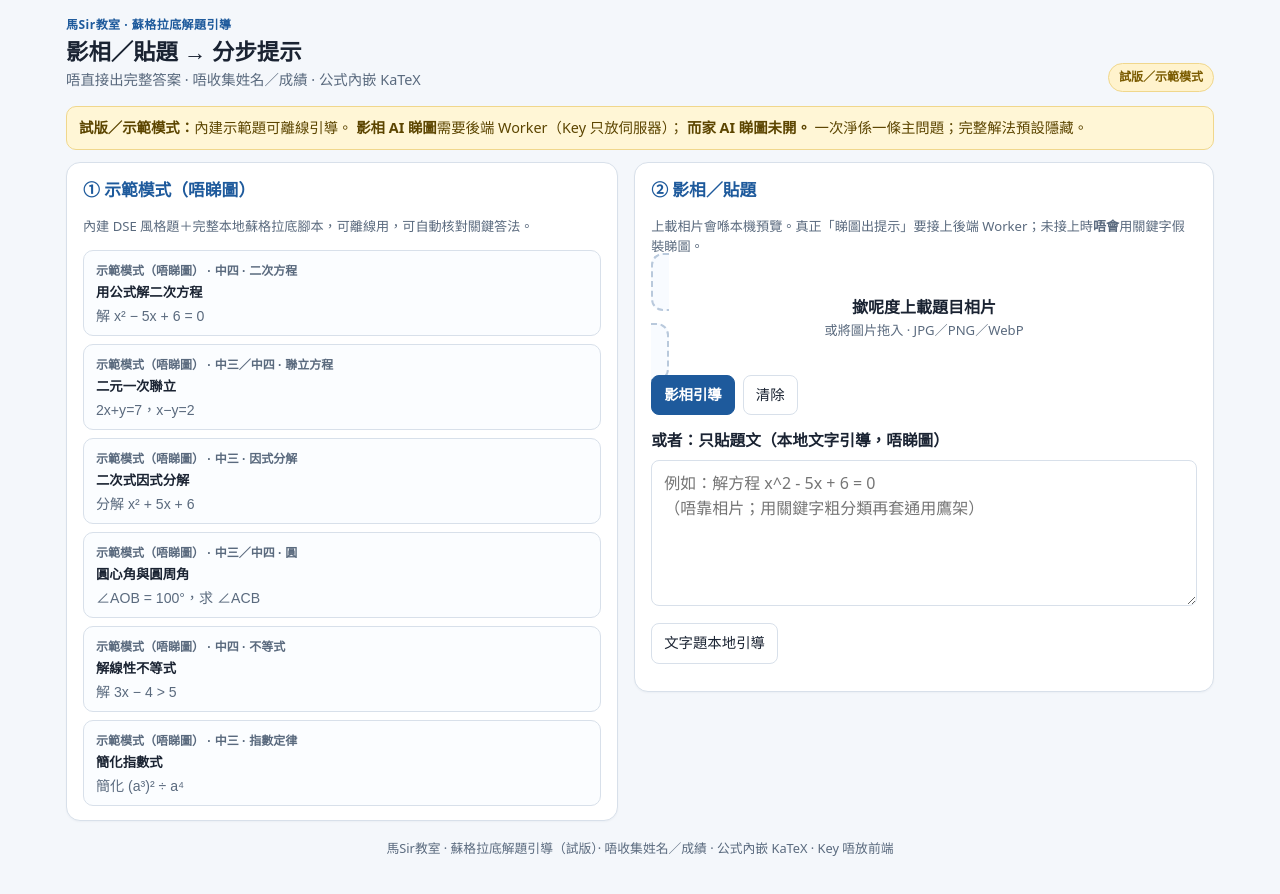
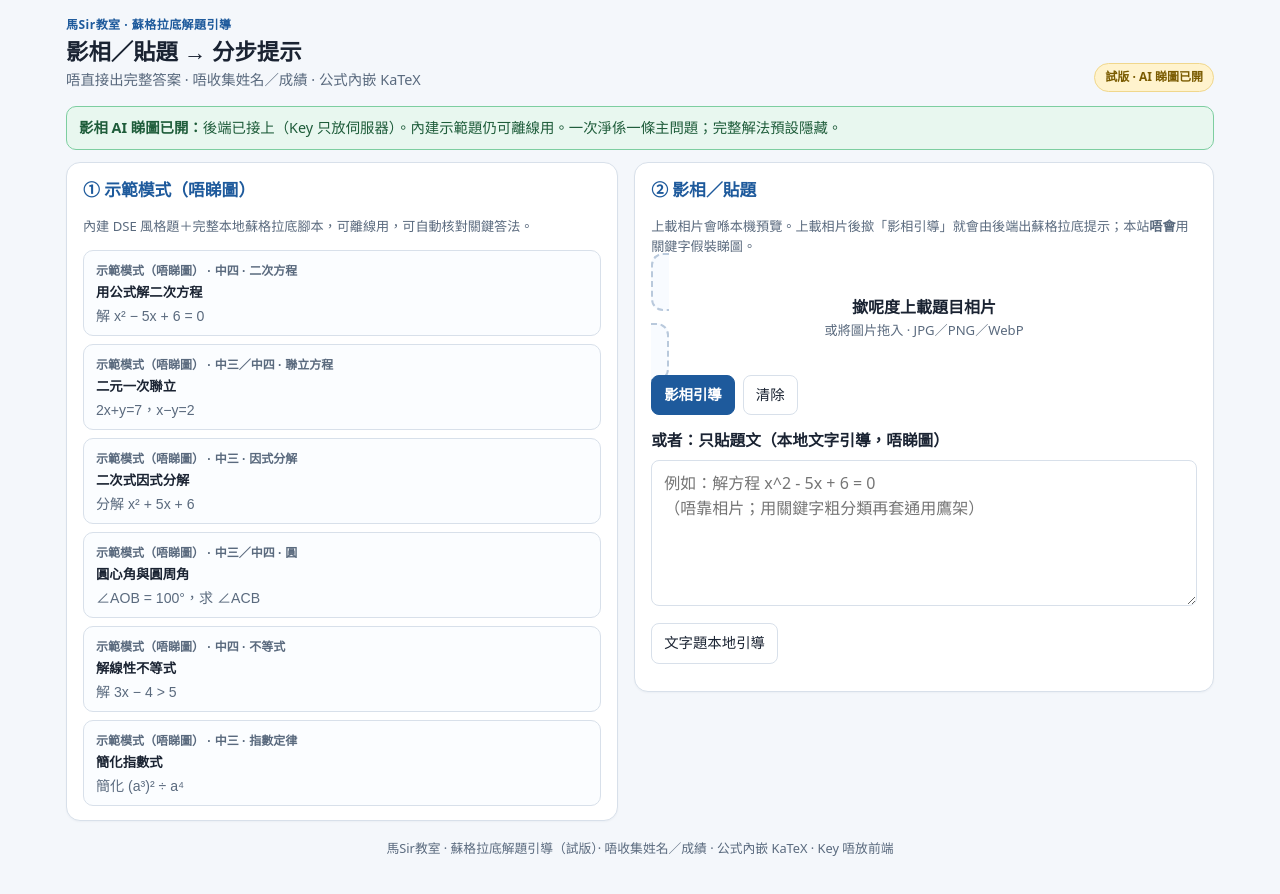
Before and after one commit to MAsir-math/socratic-solver, a plain HTML site: page index.html in a window 1280 px wide. Drawn offline with Linux system fonts and the light colour scheme.

Commit message:
Show AI vision as enabled when socratic-api meta is set
Replace hardcoded「未開」banner; refresh badge/banner from live API base.

```diff
--- a/index.html
+++ b/index.html
@@ -90,6 +90,7 @@ footer.foot{margin-top:18px;font-size:.8rem;color:var(--muted);text-align:center
 .katex{font-size:1.05em}
 .self-rate{display:flex;flex-wrap:wrap;gap:8px;margin-top:8px}
 .banner{background:#eef6ff;border:1px solid #c5daf3;border-radius:10px;padding:10px 12px;margin-bottom:12px;font-size:.9rem}
+.banner.ok{background:#e8f7ef;border-color:#7dcea0;color:#1e5c3a;}
 .banner.warn{background:#fff6d6;border-color:#f0d78c;color:#5c4500}
 .banner.err{background:#fdecea;border-color:#f0b8b2;color:#7a1f16}
 .api-status{font-size:.82rem;margin-top:8px}
@@ -104,15 +105,14 @@ footer.foot{margin-top:18px;font-size:.8rem;color:var(--muted);text-align:center
       <h1>影相／貼題 → 分步提示</h1>
       <div class="sub">唔直接出完整答案 · 唔收集姓名／成績 · 公式內嵌 KaTeX</div>
     </div>
-    <span class="badge">試版／示範模式</span>
+    <span class="badge" id="modeBadge">試版 · AI 睇圖已開</span>
   </header>
 
   <!-- HOME -->
   <div id="screenHome" class="screen active">
     <div class="banner warn" id="topBanner">
       <strong>試版／示範模式：</strong>內建示範題可離線引導。
-      <strong>影相 AI 睇圖</strong>需要後端 Worker（Key 只放伺服器）；
-      <strong>而家 AI 睇圖未開。</strong>
+      <strong>影相 AI 睇圖</strong>已接上後端（Key 只放伺服器）。
       一次淨係一條主問題；完整解法預設隱藏。
     </div>
     <div class="grid">
@@ -123,7 +123,7 @@ footer.foot{margin-top:18px;font-size:.8rem;color:var(--muted);text-align:center
       </section>
       <section class="card">
         <h2>② 影相／貼題</h2>
-        <p class="note">上載相片會喺本機預覽。真正「睇圖出提示」要接上後端 Worker；未接上時<strong>唔會</strong>用關鍵字假裝睇圖。</p>
+        <p class="note">上載相片會喺本機預覽。上載相片後撳「影相引導」就會由後端出蘇格拉底提示；本站<strong>唔會</strong>用關鍵字假裝睇圖。</p>
         <label class="drop" id="dropZone">
           <input type="file" id="photoInput" accept="image/*">
           <div><strong>撳呢度上載題目相片</strong></div>
@@ -505,6 +505,22 @@ function genericSolution(familyLabel){
 }
 
 /* ========== API base (Worker) — never put Gemini Key here ========== */
+function refreshApiBanner(){
+  var base = getApiBase();
+  var b = document.getElementById('topBanner');
+  var badge = document.getElementById('modeBadge');
+  if(!b) return;
+  if(base){
+    b.className = 'banner ok';
+    b.innerHTML = '<strong>影相 AI 睇圖已開：</strong>後端已接上（Key 只放伺服器）。內建示範題仍可離線用。一次淨係一條主問題；完整解法預設隱藏。';
+    if(badge) badge.textContent = '試版 · AI 睇圖已開';
+  }else{
+    b.className = 'banner warn';
+    b.innerHTML = '<strong>試版／示範模式：</strong>內建示範題可離線引導。<strong>影相 AI 睇圖</strong>需要後端；<strong>而家未接上。</strong>一次淨係一條主問題；完整解法預設隱藏。';
+    if(badge) badge.textContent = '試版／示範模式';
+  }
+}
+
 function getApiBase(){
   if(typeof window.SOCRATIC_API === 'string' && window.SOCRATIC_API.trim()){
     return window.SOCRATIC_API.trim().replace(/\/$/, '');
@@ -901,6 +917,7 @@ function handleFile(file){
 
 /* Wire */
 buildDemoList();
+refreshApiBanner();
 
 $('btnStartCustom').addEventListener('click', startCustom);
 $('btnStartPhoto').addEventListener('click', function(){ startPhoto(); });
```
Also changed, not shown: src/app.html (+21 -4 lines).
